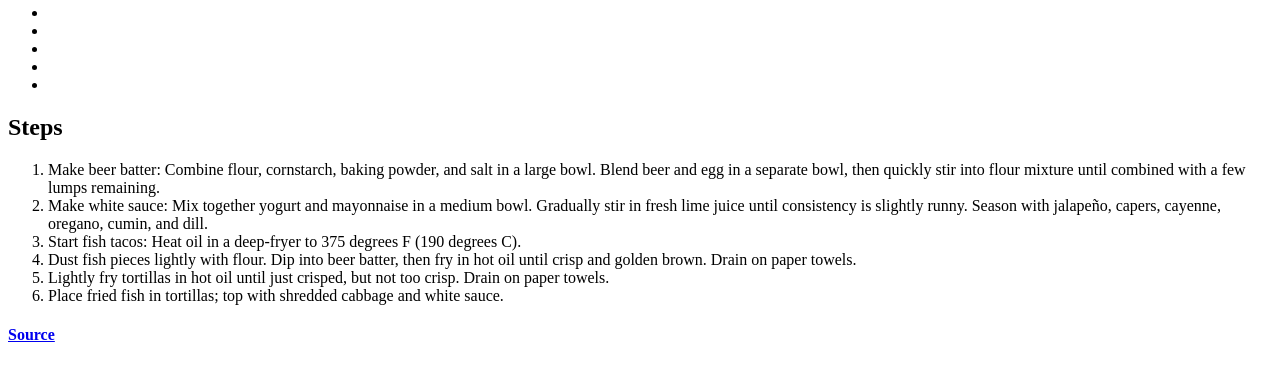
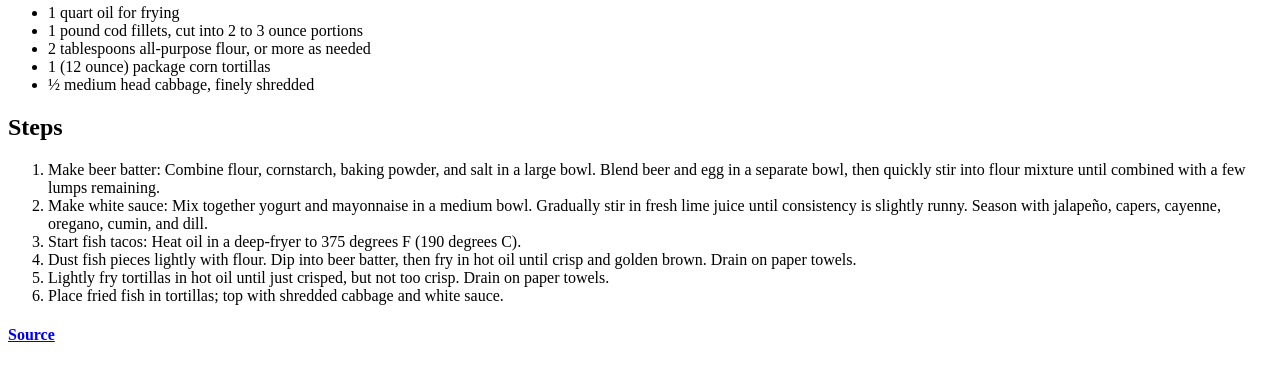
Before and after one commit to AshenEclipse/odin-recipes, a plain HTML site: page recipes/fish-tacos.html in a window 1280 px wide. Shown: the part 930-1295 px from the top of the page. Drawn offline with Linux system fonts and the light colour scheme.

Commit message:
Add fish-tacos ingredients

```diff
--- a/recipes/fish-tacos.html
+++ b/recipes/fish-tacos.html
@@ -33,11 +33,11 @@
             </ul>
         <h3>Fish Tacos</h3>
             <ul>
-                <li></li>
-                <li></li>
-                <li></li>
-                <li></li>
-                <li></li>
+                <li>1 quart oil for frying</li>
+                <li>1 pound cod fillets, cut into 2 to 3 ounce portions</li>
+                <li>2 tablespoons all-purpose flour, or more as needed</li>
+                <li>1 (12 ounce) package corn tortillas</li>
+                <li>½ medium head cabbage, finely shredded</li>
             </ul>
 
         <h2>Steps</h2>
```
